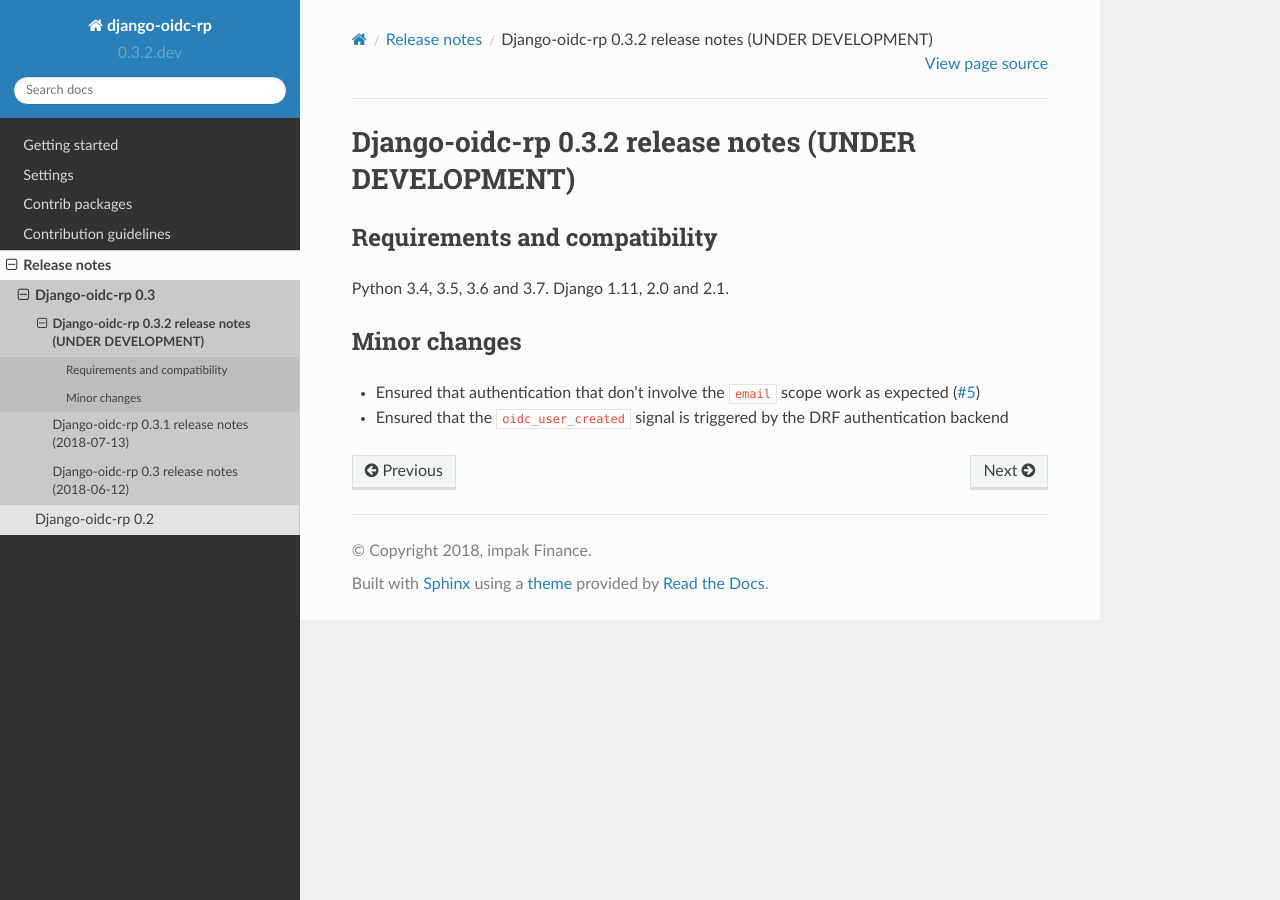
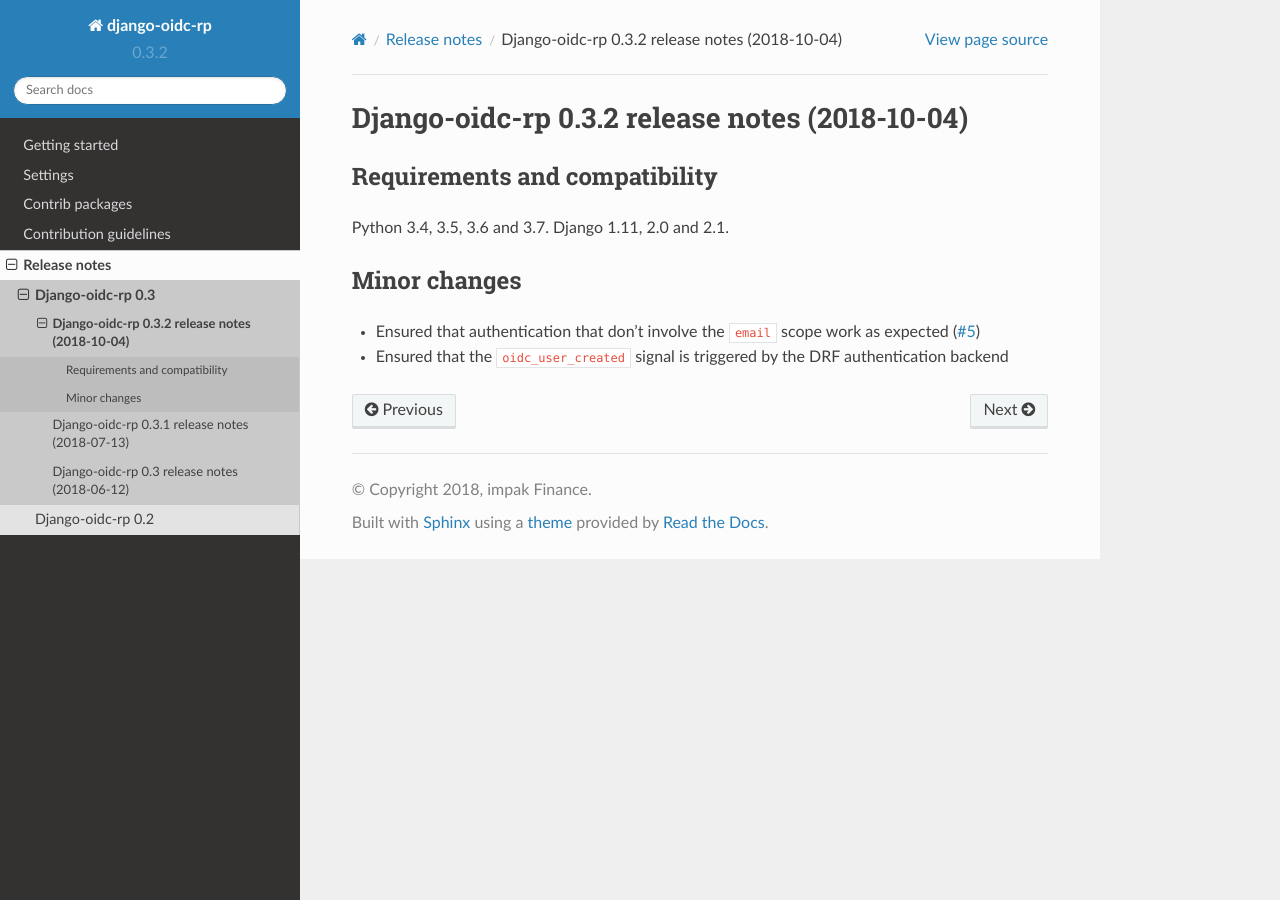
Before and after one commit to impak-finance/django-oidc-rp, a Sphinx documentation site: the page built from docs/release_notes/v0.3.2.rst, in a window 1280 px wide. Built offline with Sphinx 7.4.7 and the Read the Docs theme 2.0.0, drawn with Linux system fonts in a browser that asks for light colours.

Commit message:
Prepared v0.3.2 release

```diff
--- a/docs/release_notes/v0.3.2.rst
+++ b/docs/release_notes/v0.3.2.rst
@@ -1,6 +1,6 @@
-######################################################
-Django-oidc-rp 0.3.2 release notes (UNDER DEVELOPMENT)
-######################################################
+###############################################
+Django-oidc-rp 0.3.2 release notes (2018-10-04)
+###############################################
 
 Requirements and compatibility
 ==============================
--- a/oidc_rp/__init__.py
+++ b/oidc_rp/__init__.py
@@ -1,4 +1,4 @@
-__version__ = '0.3.2.dev'
+__version__ = '0.3.2'
 
 # Deploying a new version:
 # 1. remove the ".dev" from the current version number
```
